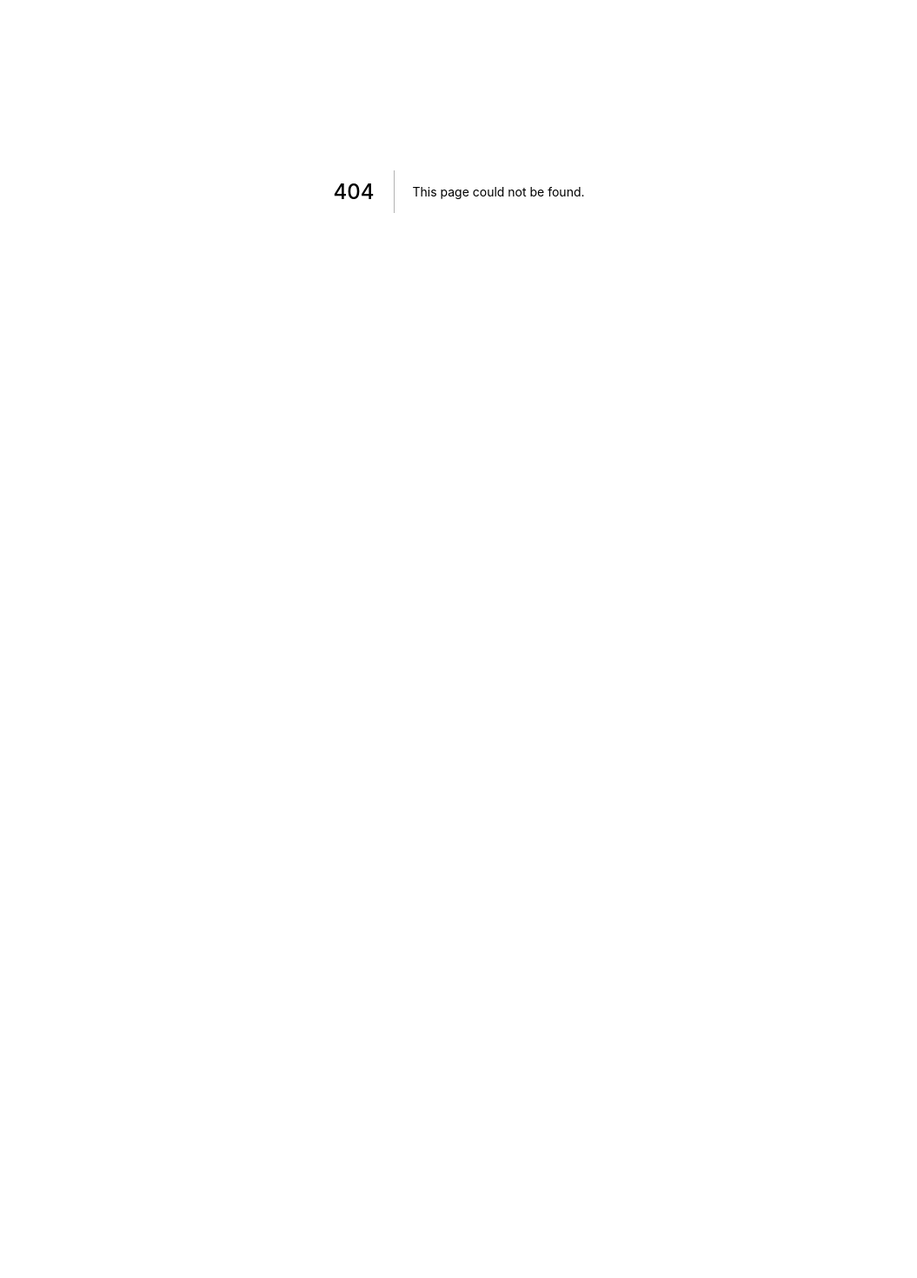
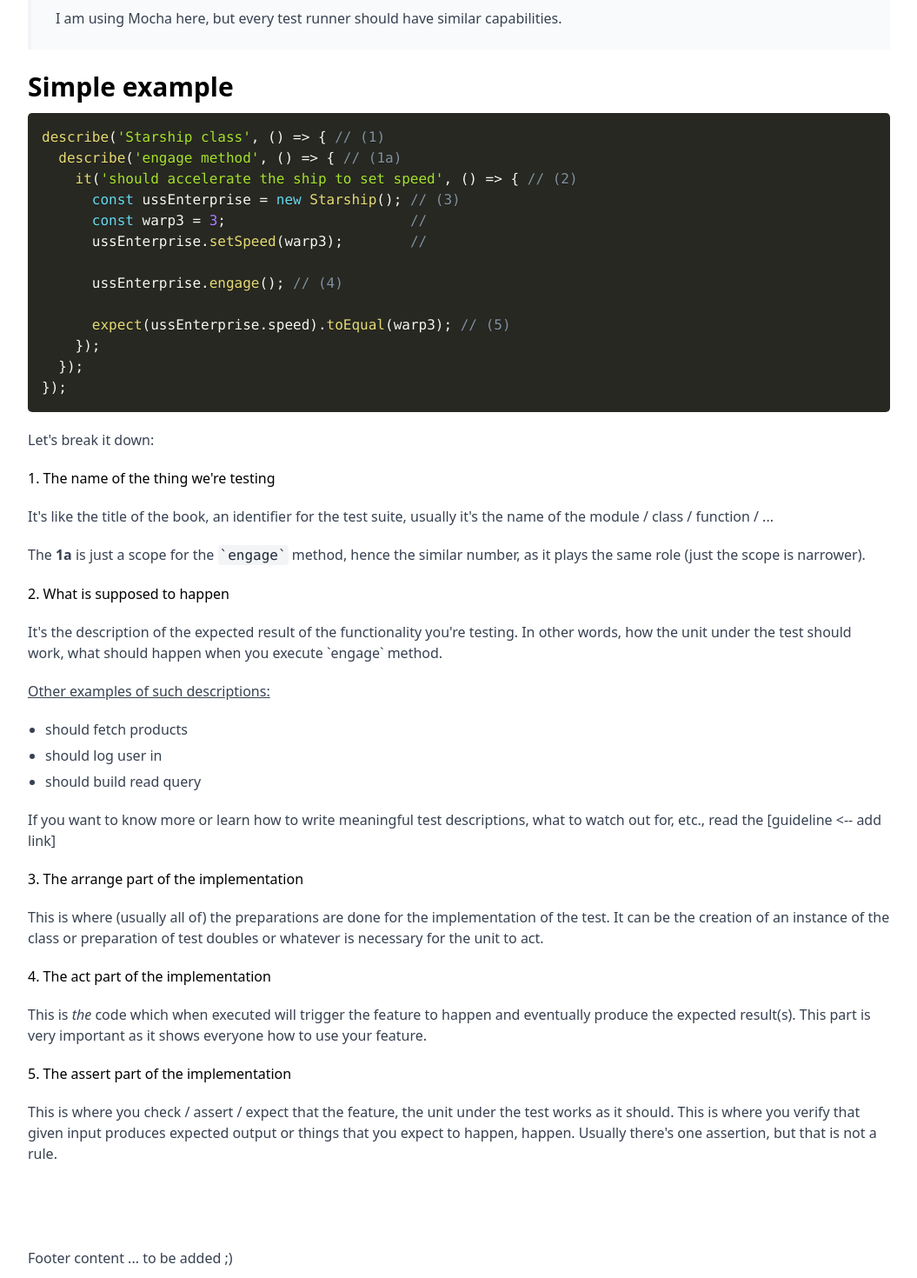
Before and after one commit to smolak/howtotest, a Next.js app: page /structure-of-a-test-suite in a window 1280 px wide. Before the commit this address had no page. Shown: the part 180-1650 px from the top of the page at 87% size, without its empty margins (112-1167 px from the left). Before the commit the page ends 800 px from the top, so only its background shows below. Built offline with nearby package versions, Linux system fonts and the light colour scheme.

Commit message:
Working on another article

```diff
--- a/pages/index.js
+++ b/pages/index.js
@@ -28,11 +28,20 @@ export default function Home() {
         </section>
 
         <nav>
-          <Link href="/implementation-detail-in-tests-description">
-            <a className="text-blue-600 hover:text-blue-800 hover:underline">
-              (Problems with) implementation detail in test's description
-            </a>
-          </Link>
+          <ul>
+            <li>
+              <Link href="/implementation-detail-in-tests-description">
+                <a className="text-blue-600 hover:text-blue-800 hover:underline">
+                  (Problems with) implementation detail in test's description
+                </a>
+              </Link>
+            </li>
+            <li>
+              <Link href="/structure-of-a-test-suite">
+                <a className="text-blue-600 hover:text-blue-800 hover:underline">Structure of a test suite</a>
+              </Link>
+            </li>
+          </ul>
         </nav>
       </main>
 
--- /dev/null
+++ b/pages/structure-of-a-test-suite.js
@@ -0,0 +1,97 @@
+import Head from 'next/head';
+import { Code } from '../components/Code';
+
+export default function ImplementationDetailInTestsDescription() {
+  return (
+    <>
+      <Head>
+        <title>Structure of a test suite</title>
+        <link rel="icon" href="/favicon.ico" />
+      </Head>
+
+      <main className="container mx-auto max-w-screen-lg p-4">
+        <article>
+          <h1 className="text-5xl leading-normal font-black max-w-screen-lg mb-10">Structure of a test suite</h1>
+          <section>
+            <aside>
+              <p>
+                I am using{' '}
+                <a href="https://mochajs.org/" target="_blank">
+                  Mocha
+                </a>{' '}
+                here, but every test runner should have similar capabilities.
+              </p>
+            </aside>
+            <h3 className="text-3xl font-black leading-normal">Simple example</h3>
+            <Code>
+              {`describe('Starship class', () => { // (1)
+  describe('engage method', () => { // (1a)
+    it('should accelerate the ship to set speed', () => { // (2)
+      const ussEnterprise = new Starship(); // (3)
+      const warp3 = 3;                      //
+      ussEnterprise.setSpeed(warp3);        //
+
+      ussEnterprise.engage(); // (4)
+
+      expect(ussEnterprise.speed).toEqual(warp3); // (5)
+    });
+  });
+});`}
+            </Code>
+            <p>Let's break it down:</p>
+            <h4>1. The name of the thing we're testing</h4>
+            <p>
+              It's like the title of the book, an identifier for the test suite, usually it's the name of the module /
+              class / function / ...
+            </p>
+            <p>
+              The <strong>1a</strong> is just a scope for the <code>`engage`</code> method, hence the similar number, as
+              it plays the same role (just the scope is narrower).
+            </p>
+
+            <h4>2. What is supposed to happen</h4>
+            <p>
+              It's the description of the expected result of the functionality you're testing. In other words, how the
+              unit under the test should work, what should happen when you execute `engage` method.
+            </p>
+            <p className="underline">Other examples of such descriptions:</p>
+            <ul>
+              <li>should fetch products</li>
+              <li>should log user in</li>
+              <li>should build read query</li>
+            </ul>
+            <p>
+              If you want to know more or learn how to write meaningful test descriptions, what to watch out for, etc.,
+              read the [guideline &lt;-- add link]
+            </p>
+
+            <h4>3. The arrange part of the implementation</h4>
+            <p>
+              This is where (usually all of) the preparations are done for the implementation of the test. It can be the
+              creation of an instance of the class or preparation of test doubles or whatever is necessary for the unit
+              to act.
+            </p>
+
+            <h4>4. The act part of the implementation</h4>
+            <p>
+              This is <span className="italic">the</span> code which when executed will trigger the feature to happen
+              and eventually produce the expected result(s). This part is very important as it shows everyone how to use
+              your feature.
+            </p>
+
+            <h4>5. The assert part of the implementation</h4>
+            <p>
+              This is where you check / assert / expect that the feature, the unit under the test works as it should.
+              This is where you verify that given input produces expected output or things that you expect to happen,
+              happen. Usually there's one assertion, but that is not a rule.
+            </p>
+          </section>
+        </article>
+      </main>
+
+      <footer className="container mx-auto max-w-screen-lg p-4 pt-10">
+        <p>Footer content ... to be added ;)</p>
+      </footer>
+    </>
+  );
+}
--- a/styles/globals.css
+++ b/styles/globals.css
@@ -20,11 +20,11 @@
         counter-reset: my-counter;
     }
 
-    ol li {
+    ol > li {
         counter-increment: my-counter;
     }
 
-    ol li::before {
+    ol > li::before {
         @apply font-bold;
         content: counter(my-counter) ". ";
     }
```
